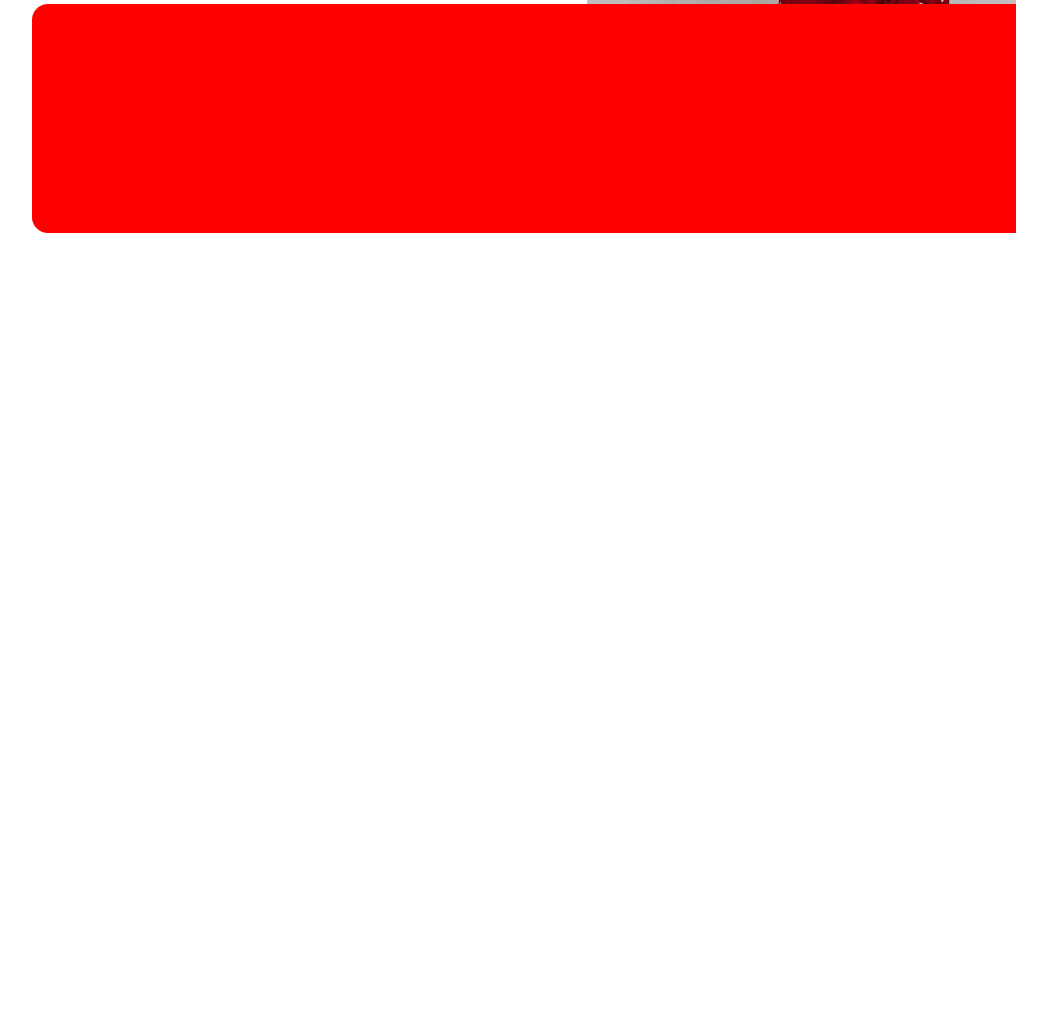
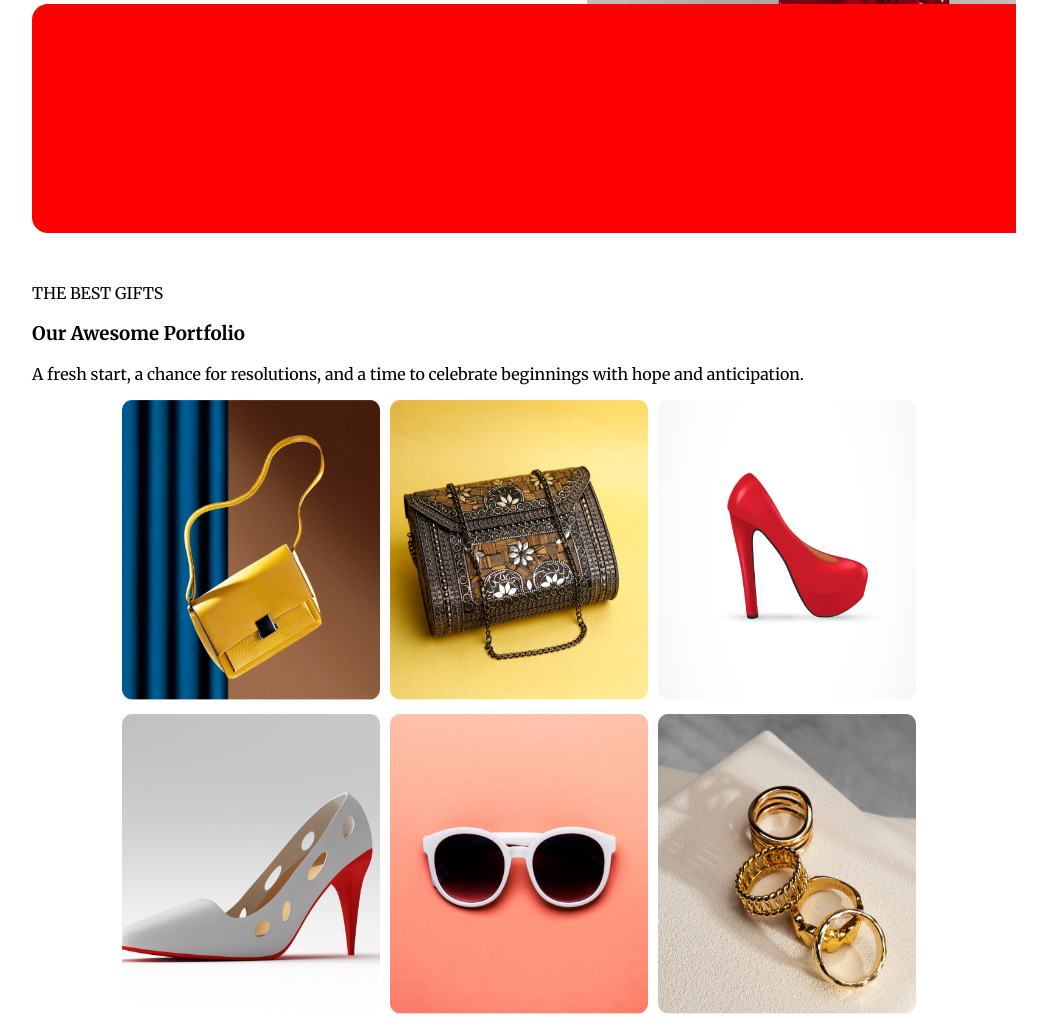
Before and after one commit to 3Emran/new--year-party-celebration, a plain HTML site: page index.html in a window 1280 px wide. Shown: the part 3165-4193 px from the top of the page, without its empty margins (116-1163 px from the left). Before the commit the page ends 3398 px from the top, so only its background shows below. Drawn offline with Linux system fonts and the light colour scheme.

Commit message:
section six added some picture and text for making a beautiful fortfolio

```diff
--- a/index.html
+++ b/index.html
@@ -79,6 +79,38 @@
             </div>
            </div>
         </section>
+        <section>
+            <div class="section-6">
+            <div class="sec6-description">
+                <p class="sec6-greeting">THE BEST GIFTS</p>
+                <h3 class="sec6-title">Our Awesome Portfolio</h3>
+                <p class="sec6-message">A fresh start, a chance for resolutions, and a time to celebrate beginnings with hope and anticipation.</p>
+            </div>
+            <div class="row">
+                <div class="colmun">
+                    <img class="sec6-colmun-photo" src="images/Rectangle 3.png" alt="">
+                </div>
+                <div class="colmun">
+                    <img class="sec6-colmun-photo" src="images/Rectangle 4.png" alt="">
+                </div>
+                <div class="colmun">
+                    <img class="sec6-colmun-photo" src="images/Rectangle 5.png" alt="">
+                </div>
+            </div>
+            <div class="row">
+                <div class="colmun">
+                    <img class="sec6-colmun-photo" src="images/Rectangle 6.png" alt="">
+                </div>
+                <div class="colmun">
+                    <img class="sec6-colmun-photo" src="images/Rectangle 7.png" alt="">
+                </div>
+                <div class="colmun">
+                    <img class="sec6-colmun-photo" src="images/Rectangle 8.png" alt="">
+                </div>
+            </div>
+        </div>
+        </section>
+
     </main>
     <footer></footer>
 </body>
--- a/style/style.css
+++ b/style/style.css
@@ -227,3 +227,18 @@ main section{
     font-size: 20px;
     font-weight: 500;
 }
+/*section 6 related style*/
+/*.section-6-images{
+    display: flex;
+    width: 200px;
+    height: 200px;
+}*/
+.row {
+    display: flex;
+    justify-content: center;
+  }
+.sec6-colmun-photo{
+    width: 258px;
+    height: 300px;
+    padding: 0px 10px 10px 0px;
+}
```
